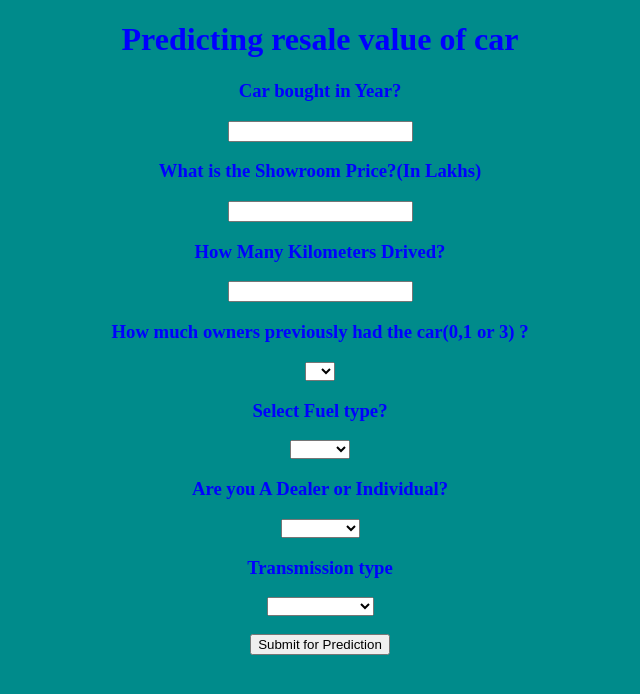
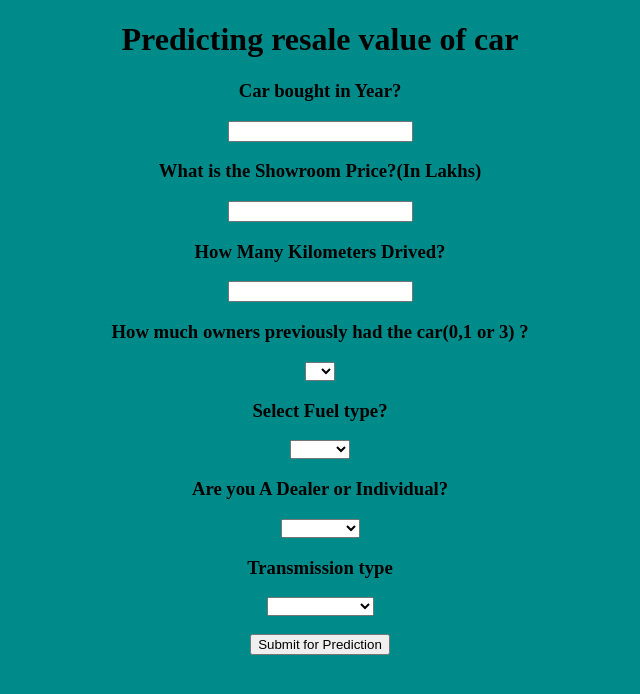
Before and after one commit to Vikeshkr-DSP/Car-Price-Prediction, a Flask app: page / in a window 1280 px wide. Shown: the top 694 px of the page, without its empty margins (320-960 px from the left). Run offline with Flask 2, Linux system fonts and the light colour scheme; parts of the project's set-up code (start-up, migrations or seed data) failed here and were passed over.

Commit message:
Update index.html

```diff
--- a/templates/index.html
+++ b/templates/index.html
@@ -9,7 +9,7 @@
 
 <body>
 
-    <div style="color:blue">
+    <div style="color:black">
         <form action="{{ url_for('predict')}}" method="post">
             <center>
             <h1>Predicting resale value of car</h1>
```
